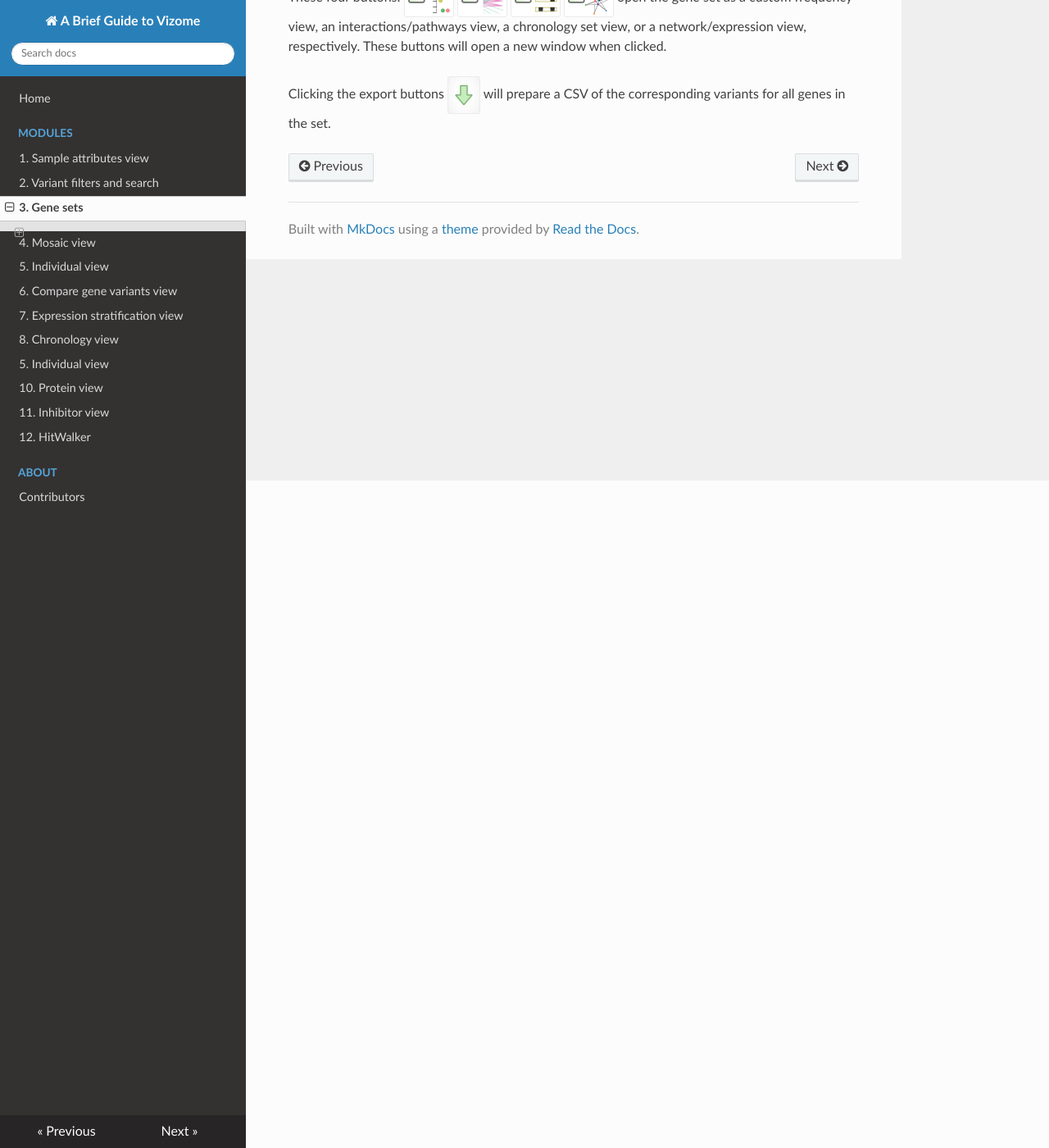
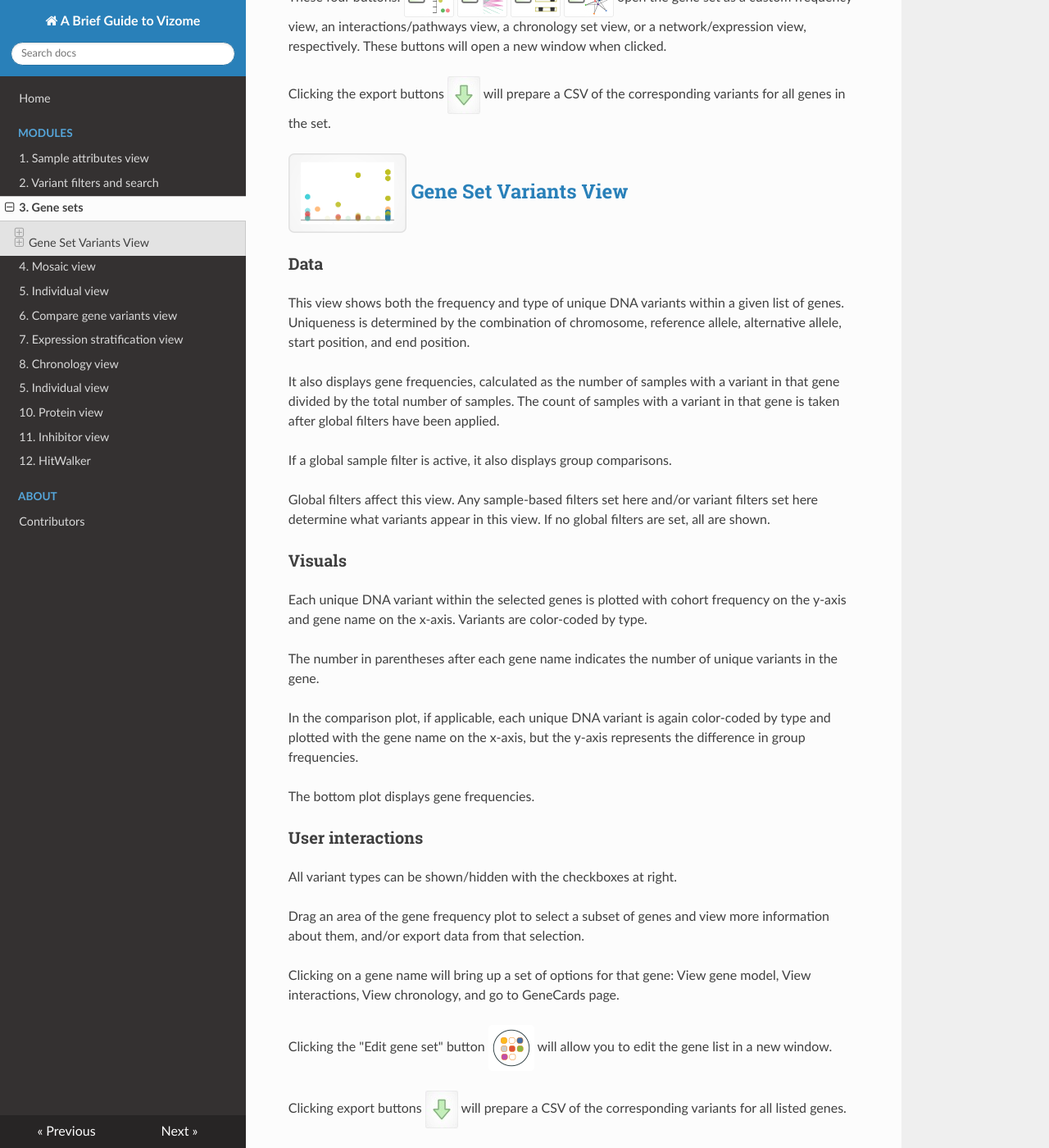
Before and after one commit to lopierra/vizome_docs, an MkDocs documentation site: the page built from docs/gene_sets.md, in a window 1280 px wide and 1400 px high, scrolled down 814 px. Shown: the whole window at 82% size. Built offline with MkDocs 1.6.1, drawn with Linux system fonts in a browser that asks for light colours; nearby versions of some CDN libraries; old or Windows-style settings are respelled for this version of MkDocs.

Commit message:
update things

```diff
--- a/docs/gene_sets.md
+++ b/docs/gene_sets.md
@@ -16,6 +16,37 @@ Alternatively (or in addition), click on one of the pre-defined custom gene sets
 
 Once your gene set has been entered, choose an option to work with it.
 
-These four buttons: ![Open this set in genes-variants view](img/genesets_freq_button.jpg) ![Open this set in related view](img/genesets_pathways_button.jpg) ![Open this set in chronological view](img/genesets_chron_button.jpg) ![Open network view](img/genesets_network_button.jpg) open the gene set as a custom frequency view, an interactions/pathways view, a chronology set view, or a network/expression view, respectively. These buttons will open a new window when clicked.
+These four buttons: ![genesets_freq_button](img/genesets_freq_button.jpg) ![genesets_pathways_button](img/genesets_pathways_button.jpg) ![genesets_chron_button](img/genesets_chron_button.jpg) ![genesets_network_button](img/genesets_network_button.jpg) open the gene set as a custom frequency view, an interactions/pathways view, a chronology set view, or a network/expression view, respectively. These buttons will open a new window when clicked.
 
-Clicking the export buttons ![Export DNA variants](img/genesets_export_button.jpg) will prepare a CSV of the corresponding variants for all genes in the set.
+Clicking the export buttons ![genesets_export_button](img/genesets_export_button.jpg) will prepare a CSV of the corresponding variants for all genes in the set.
+
+## ![genesets_variantsview](img/genesets_variantsview.png) [Gene Set Variants View](http://vizome.org/aml/genes_variants/)
+
+### Data
+This view shows both the frequency and type of unique DNA variants within a given list of genes. Uniqueness is determined by the combination of chromosome, reference allele, alternative allele, start position, and end position.
+
+It also displays gene frequencies, calculated as the number of samples with a variant in that gene divided by the total number of samples. The count of samples with a variant in that gene is taken after global filters have been applied.
+
+If a global sample filter is active, it also displays group comparisons.
+
+Global filters affect this view. Any sample-based filters set here and/or variant filters set here determine what variants appear in this view. If no global filters are set, all are shown.
+
+### Visuals
+Each unique DNA variant within the selected genes is plotted with cohort frequency on the y-axis and gene name on the x-axis. Variants are color-coded by type.
+
+The number in parentheses after each gene name indicates the number of unique variants in the gene.
+
+In the comparison plot, if applicable, each unique DNA variant is again color-coded by type and plotted with the gene name on the x-axis, but the y-axis represents the difference in group frequencies.
+
+The bottom plot displays gene frequencies.
+
+### User interactions
+All variant types can be shown/hidden with the checkboxes at right.
+
+Drag an area of the gene frequency plot to select a subset of genes and view more information about them, and/or export data from that selection.
+
+Clicking on a gene name will bring up a set of options for that gene: View gene model, View interactions, View chronology, and go to GeneCards page.
+
+Clicking the "Edit gene set" button ![genesets_editgeneset_button](img/genesets_editgeneset_button.png) will allow you to edit the gene list in a new window.
+
+Clicking export buttons ![genesets_export_button](img/genesets_export_button.jpg) will prepare a CSV of the corresponding variants for all listed genes.
```
Also changed, not shown: other parts of docs/gene_sets.md (+1 -1 lines), docs/index.md (+1 -1 lines), docs/img/genesets_editgeneset_button.png (added), docs/img/genesets_variantsview.png (added).
